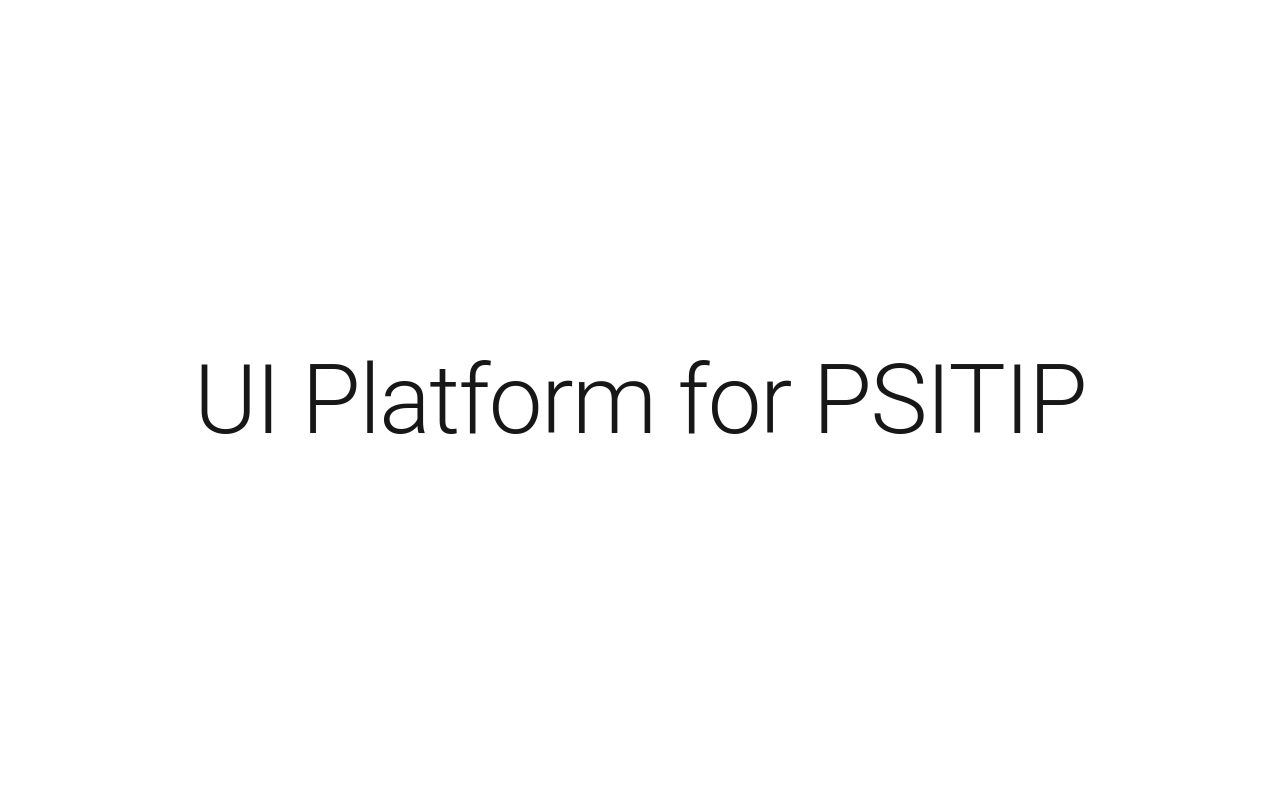
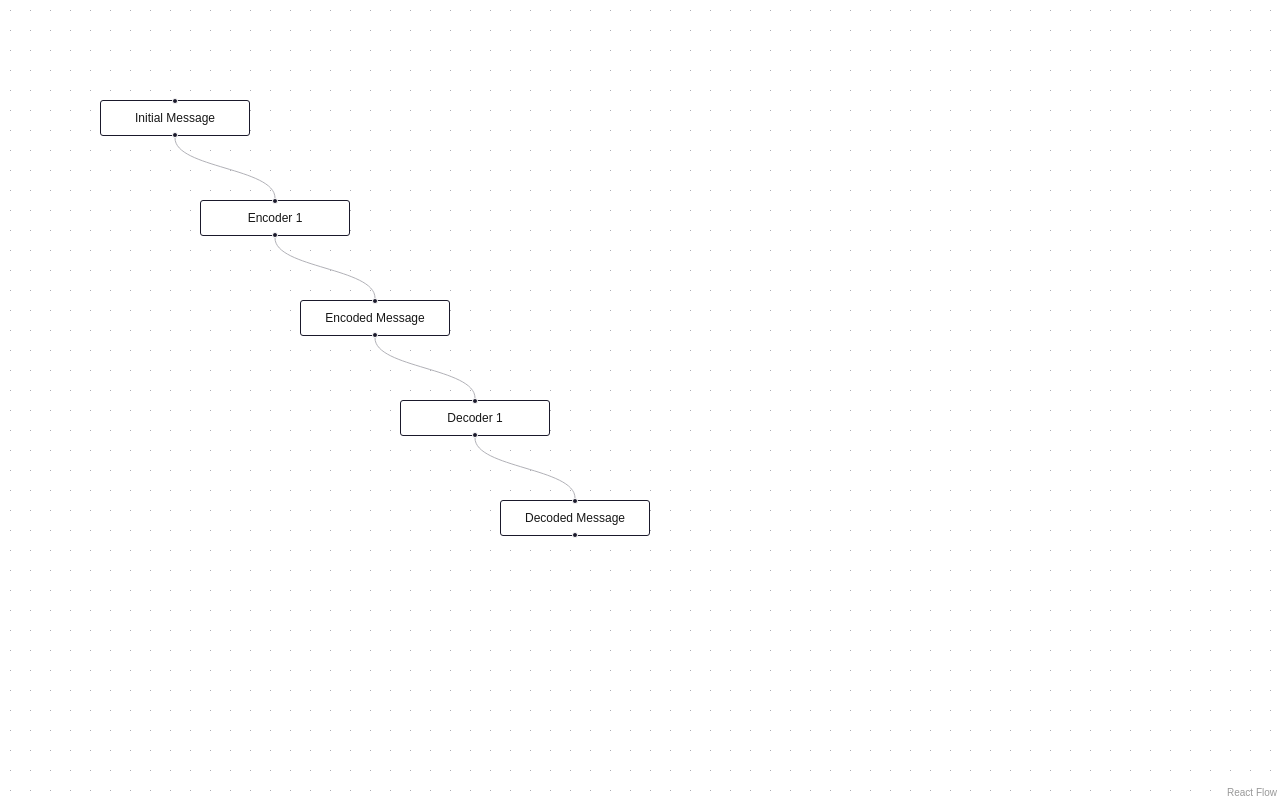
Before and after one commit to LeoHuang0730/ui-platform-psitip, a Next.js app in the folder frontend-ui-platform-psitip/: page / in a window 1280 px wide. Built offline with nearby package versions, Linux system fonts and the light colour scheme.

Commit message:
basic react-flow

```diff
--- a/frontend-ui-platform-psitip/next.config.mjs
+++ b/frontend-ui-platform-psitip/next.config.mjs
@@ -1,4 +1,6 @@
 /** @type {import('next').NextConfig} */
-const nextConfig = {};
+const nextConfig = {
+    reactStrictMode: false,
+};
 
 export default nextConfig;
--- a/frontend-ui-platform-psitip/src/app/page.tsx
+++ b/frontend-ui-platform-psitip/src/app/page.tsx
@@ -1,78 +1,122 @@
+'use client';
 import Image from "next/image";
 import styles from "./page.module.css";
 import {
   Box,
   Typography,
 } from "@mui/material";
+import {
+  ReactFlow,
+  Background,
+  Controls,
+  Position
+} from '@xyflow/react';
+import '@xyflow/react/dist/style.css';
+import { useState } from "react";
+
+interface mapNode {
+  objectId: string;
+  type: string;
+  label: string;
+  content: string;
+  rate?: string;
+  connectedBy: string[];
+  connectedTo: string[];
+}
+
+interface mapEdge {
+  id: string;
+  source: string;
+  target: string;
+}
 
 export default function Home() {
+
+  const [mapNodes, setMapNodes] = useState<mapNode[]>([
+    {
+      objectId: '1',
+      type: 'message',
+      label: 'Initial Message',
+      content: 'Initial Message',
+      rate: '999',
+      connectedBy: [],
+      connectedTo: ['2'],
+    },
+    {
+      objectId: '2',
+      type: 'encoder',
+      label: 'Encoder 1',
+      content: 'Encoder 1',
+      connectedBy: ['1'],
+      connectedTo: ['3'],
+    },
+    {
+      objectId: '3',
+      type: 'message',
+      label: 'Encoded Message',
+      content: 'Encoded Message',
+      connectedBy: ['2'],
+      connectedTo: ['4'],
+    },
+    {
+      objectId: '4',
+      type: 'decoder',
+      label: 'Decoder 1',
+      content: 'Decoder 1',
+      connectedBy: ['3'],
+      connectedTo: ['5'],
+    },
+    {
+      objectId: '5',
+      type: 'message',
+      label: 'Decoded Message',
+      content: 'Decoded Message',
+      connectedBy: ['4'],
+      connectedTo: [],
+    }
+  ]);
+
+  const [mapEdges, setMapEdges] = useState<mapEdge[]>([]);
+
+  const nodeTranslator = (nodes: mapNode[]) => {
+    const reactFlowNodes: any[] = [];
+    for (let i = 0; i < nodes.length; i++) {
+      if (nodes[i].connectedBy.length > 0) {
+        for (let j = 0; j < nodes[i].connectedBy.length; j++) {
+          mapEdges.push({
+            id: nodes[i].connectedBy[j] + '-' + nodes[i].objectId,
+            source: nodes[i].connectedBy[j],
+            target: nodes[i].objectId,
+          })
+        }
+      }
+      console.log(mapEdges);
+      reactFlowNodes.push({
+        id: nodes[i].objectId,
+        position: {
+          x: 100*(i+1),
+          y: 100*(i+1),
+        },
+        data: {
+          label: nodes[i].label,
+        },
+      })
+    }
+    console.log(reactFlowNodes);
+    return reactFlowNodes;
+  }
+
   return (
-    <Box className={styles.page}>
-      <Box className={styles.main}>
-        <Typography variant="h1">
-          UI Platform for PSITIP
-        </Typography>
+    <Box>
+      <Box width={'100vw'} height={'100vh'}>
+        <ReactFlow
+          nodes={nodeTranslator(mapNodes)}
+          edges={mapEdges}
+        >
+          <Background />
+          {/* <Controls /> */}
+        </ReactFlow>
       </Box>
     </Box>
   );
 }
-
-/*
-
-interface mapObject{
-  objectId: string;
-  type: string;
-  label: string;
-  content: string;
-  rate: string; //If it is initial message, then it will have rate
-  connectedBy: mapObject[];
-  connectedTo: mapObject[];
-}
-
-function generateCode(mapObjects) {
-  const nodes = mapObjects.filter(obj => obj.type !== 'Connection');
-
-  // Will edges/arrows have any information attached?
-  const edges = mapObjects.filter(obj => obj.type === 'Connection');
-
-  let code = '';
-
-  nodes.forEach(node => {
-    switch (node.type) {
-      case 'Encoder':
-        code += model.add_node(${node.content}, label="${node.label}");\n;
-        break;
-      case 'Decoder':
-        code += model.add_node(${node.content}, label="${node.label}");\n;
-        break;
-      case 'Message':
-        break;
-      case 'encodedMessage':
-        break;
-      case 'decodedMessage':
-        break;
-      // Add more cases as needed
-    }
-  });
-
-  edges.forEach(edge => {
-    // Connect each connectedBy and connectedTo with an edge
-    const fromNode = nodes.find(node => node.objectId === edge.connectedBy[0].objectId);
-    const toNode = nodes.find(node => node.objectId === edge.connectedTo[0].objectId);
-    if (fromNode && toNode) {
-      code += model.add_edge(${fromNode.content}, ${toNode.content});\n;
-    }
-  });
-
-  return code;
-}
-
-// Example usage
-const mapObjects = [
-  // Populate with your mapObject instances
-];
-
-const generatedCode = generateCode(mapObjects);
-console.log(generatedCode);
-
-*/
```
